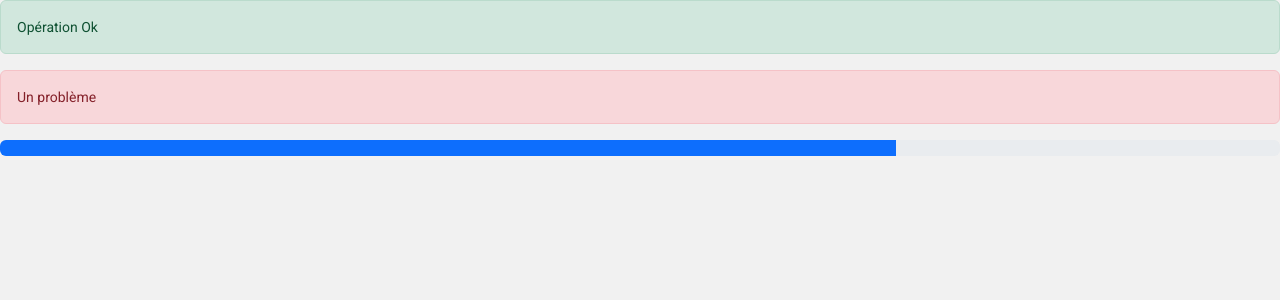
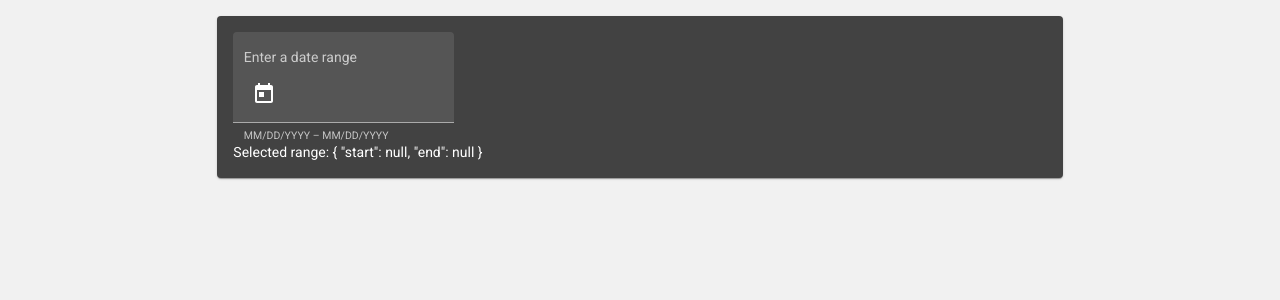
Before and after one commit to sidielmoctar/2022-fst-m2-angular, an Angular app in the folder exosAngular/: page / in a window 1280 px wide. Shown: the top 300 px of the page. Built offline with nearby package versions, Linux system fonts and the light colour scheme.

Commit message:
correction exo 6

```diff
--- a/exosAngular/src/app/app.component.html
+++ b/exosAngular/src/app/app.component.html
@@ -1,6 +1,32 @@
-<app-alert-success
-  [msg]="msgSuccess"></app-alert-success>
-<app-alert-danger
-  [msg]="'Un problème'"></app-alert-danger>
+<!--<app-alert-success-->
+<!--  [msg]="msgSuccess"></app-alert-success>-->
+<!--<app-alert-danger-->
+<!--  [msg]="'Un problème'"></app-alert-danger>-->
 
-<app-progress [curPercentage]="progressService.curPercentage"></app-progress>
+<!--<app-progress [curPercentage]="progressService.curPercentage"></app-progress>-->
+<div class="row mt-3">
+  <div class="col-sm-2"></div>
+  <div class="col-sm-8">
+    <mat-card>
+      <mat-card-content>
+        <mat-form-field appearance="fill">
+          <mat-label>Enter a date range</mat-label>
+          <mat-date-range-input [formGroup]="range"
+                                [rangePicker]="picker">
+            <input matStartDate formControlName="start" placeholder="Start date">
+            <input matEndDate formControlName="end" placeholder="End date">
+          </mat-date-range-input>
+          <mat-hint>MM/DD/YYYY – MM/DD/YYYY</mat-hint>
+          <mat-datepicker-toggle matIconSuffix [for]="picker"></mat-datepicker-toggle>
+          <mat-date-range-picker #picker></mat-date-range-picker>
+
+          <mat-error *ngIf="range.controls.start.hasError('matStartDateInvalid')">Invalid start date</mat-error>
+          <mat-error *ngIf="range.controls.end.hasError('matEndDateInvalid')">Invalid end date</mat-error>
+        </mat-form-field>
+
+        <p>Selected range: {{range.value | json}}</p>
+      </mat-card-content>
+    </mat-card>
+  </div>
+  <div class="col-sm-2"></div>
+</div>
--- a/exosAngular/src/app/app.component.ts
+++ b/exosAngular/src/app/app.component.ts
@@ -1,5 +1,6 @@
 import {Component, OnInit} from '@angular/core';
 import {ProgressService} from "./progress.service";
+import {FormControl, FormGroup} from "@angular/forms";
 
 @Component({
   selector: 'app-root',
@@ -9,7 +10,10 @@ import {ProgressService} from "./progress.service";
 export class AppComponent implements OnInit{
   title = 'exosAngular';
   msgSuccess = "Opération Ok";
-
+  range = new FormGroup({
+    start: new FormControl<Date | null>(null),
+    end: new FormControl<Date | null>(null),
+  });
 
   constructor(public progressService: ProgressService) {
   }
--- a/exosAngular/src/app/app.module.ts
+++ b/exosAngular/src/app/app.module.ts
@@ -9,6 +9,8 @@ import { AlertSuccessComponent } from './alert-success/alert-success.component';
 import { AlertDangerComponent } from './alert-danger/alert-danger.component';
 import { ProgressComponent } from './progress/progress.component';
 import {ProgressService} from "./progress.service";
+import {MaterialModule} from "./material/material.module";
+import {ReactiveFormsModule} from "@angular/forms";
 
 @NgModule({
   declarations: [
@@ -21,7 +23,9 @@ import {ProgressService} from "./progress.service";
     BrowserModule,
     AppRoutingModule,
     BrowserAnimationsModule,
-    MatCardModule
+    MatCardModule,
+    MaterialModule,
+    ReactiveFormsModule
   ],
   providers: [
     ProgressService
```
Also changed, not shown: exosAngular/src/app/material/material.module.ts (added, +26 -0 lines).
